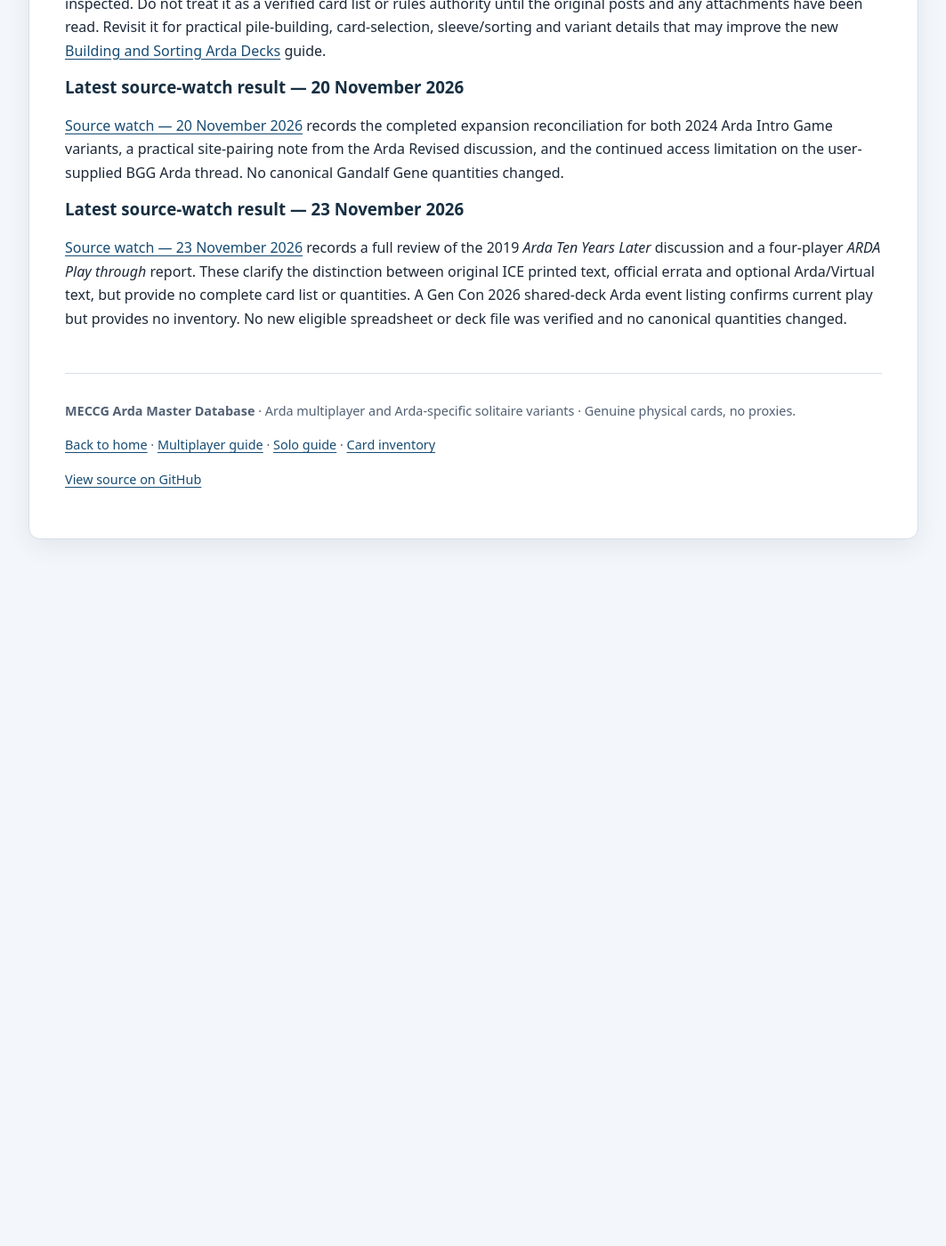
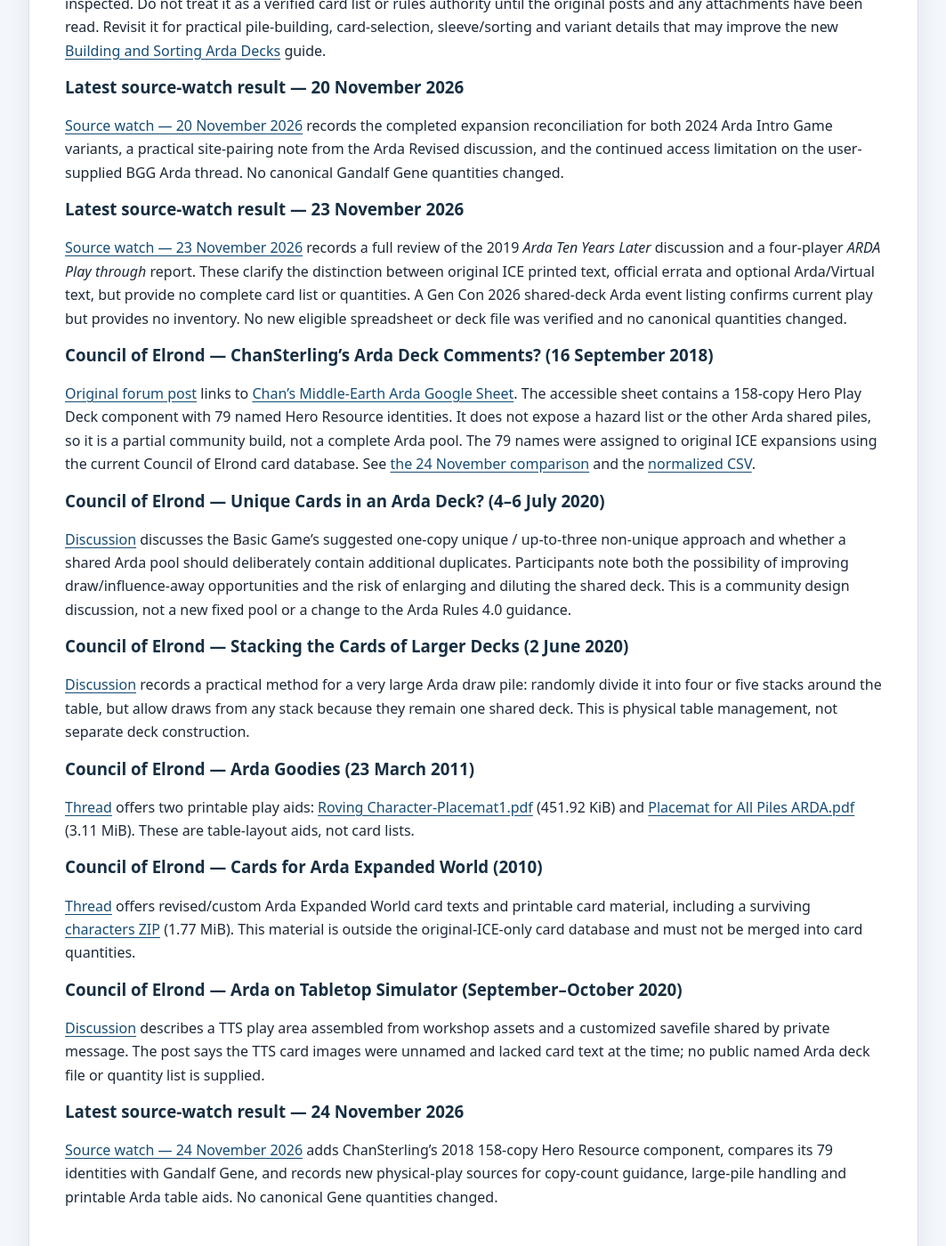
Before and after one commit to JamSpot/meccg-arda-master-database, a Jekyll site: the page built from docs/sources.md, in a window 1280 px wide and 1400 px high, scrolled down 16184 px. Shown: the whole window at 89% size, without its empty margins (108-1171 px from the left). Built offline with Jekyll 4.4.1, drawn with Linux system fonts in a browser that asks for light colours; our own code applies the rules of GitHub Pages for plain Markdown files; before the commit the page ends 16814 px from its top, so only the background shows below that.

Commit message:
Update Arda research and deck guidance — 24 November 2026

```diff
--- a/docs/sources.md
+++ b/docs/sources.md
@@ -400,3 +400,32 @@ Added 19 November 2026 for follow-up review. This is a BoardGameGeek discussion
 ### Latest source-watch result — 23 November 2026
 
 [Source watch — 23 November 2026](research-watch-2026-11-23.html) records a full review of the 2019 *Arda Ten Years Later* discussion and a four-player *ARDA Play through* report. These clarify the distinction between original ICE printed text, official errata and optional Arda/Virtual text, but provide no complete card list or quantities. A Gen Con 2026 shared-deck Arda event listing confirms current play but provides no inventory. No new eligible spreadsheet or deck file was verified and no canonical quantities changed.
+
+
+### Council of Elrond — ChanSterling's Arda Deck Comments? (16 September 2018)
+
+[Original forum post](https://www.councilofelrond.org/forum/viewtopic.php?f=37&t=3499) links to [Chan's Middle-Earth Arda Google Sheet](https://docs.google.com/spreadsheets/d/1gMxILv8-HiQDyvG2eplMkiHSsCZwXt2yYZFN5Ssv3g4/edit). The accessible sheet contains a 158-copy Hero Play Deck component with 79 named Hero Resource identities. It does not expose a hazard list or the other Arda shared piles, so it is a partial community build, not a complete Arda pool. The 79 names were assigned to original ICE expansions using the current Council of Elrond card database. See [the 24 November comparison](comparison-lists.html#chansterling--2018-hero-play-deck-component-reviewed-24-november-2026) and the [normalized CSV](../data/chans-hero-play-deck-2018.csv).
+
+### Council of Elrond — Unique Cards in an Arda Deck? (4–6 July 2020)
+
+[Discussion](https://www.councilofelrond.org/forum/viewtopic.php?f=37&t=4276) discusses the Basic Game's suggested one-copy unique / up-to-three non-unique approach and whether a shared Arda pool should deliberately contain additional duplicates. Participants note both the possibility of improving draw/influence-away opportunities and the risk of enlarging and diluting the shared deck. This is a community design discussion, not a new fixed pool or a change to the Arda Rules 4.0 guidance.
+
+### Council of Elrond — Stacking the Cards of Larger Decks (2 June 2020)
+
+[Discussion](https://www.councilofelrond.org/forum/viewtopic.php?f=37&t=4226) records a practical method for a very large Arda draw pile: randomly divide it into four or five stacks around the table, but allow draws from any stack because they remain one shared deck. This is physical table management, not separate deck construction.
+
+### Council of Elrond — Arda Goodies (23 March 2011)
+
+[Thread](https://www.councilofelrond.org/forum/viewtopic.php?f=37&t=1702) offers two printable play aids: [Roving Character-Placemat1.pdf](https://www.councilofelrond.org/forum/download/file.php?id=389) (451.92 KiB) and [Placemat for All Piles ARDA.pdf](https://www.councilofelrond.org/forum/download/file.php?id=388) (3.11 MiB). These are table-layout aids, not card lists.
+
+### Council of Elrond — Cards for Arda Expanded World (2010)
+
+[Thread](https://www.councilofelrond.org/forum/viewtopic.php?f=37&t=1345) offers revised/custom Arda Expanded World card texts and printable card material, including a surviving [characters ZIP](https://www.councilofelrond.org/forum/download/file.php?id=265) (1.77 MiB). This material is outside the original-ICE-only card database and must not be merged into card quantities.
+
+### Council of Elrond — Arda on Tabletop Simulator (September–October 2020)
+
+[Discussion](https://www.councilofelrond.org/forum/viewtopic.php?f=37&t=4315) describes a TTS play area assembled from workshop assets and a customized savefile shared by private message. The post says the TTS card images were unnamed and lacked card text at the time; no public named Arda deck file or quantity list is supplied.
+
+### Latest source-watch result — 24 November 2026
+
+[Source watch — 24 November 2026](research-watch-2026-11-24.html) adds ChanSterling's 2018 158-copy Hero Resource component, compares its 79 identities with Gandalf Gene, and records new physical-play sources for copy-count guidance, large-pile handling and printable Arda table aids. No canonical Gene quantities changed.
```
